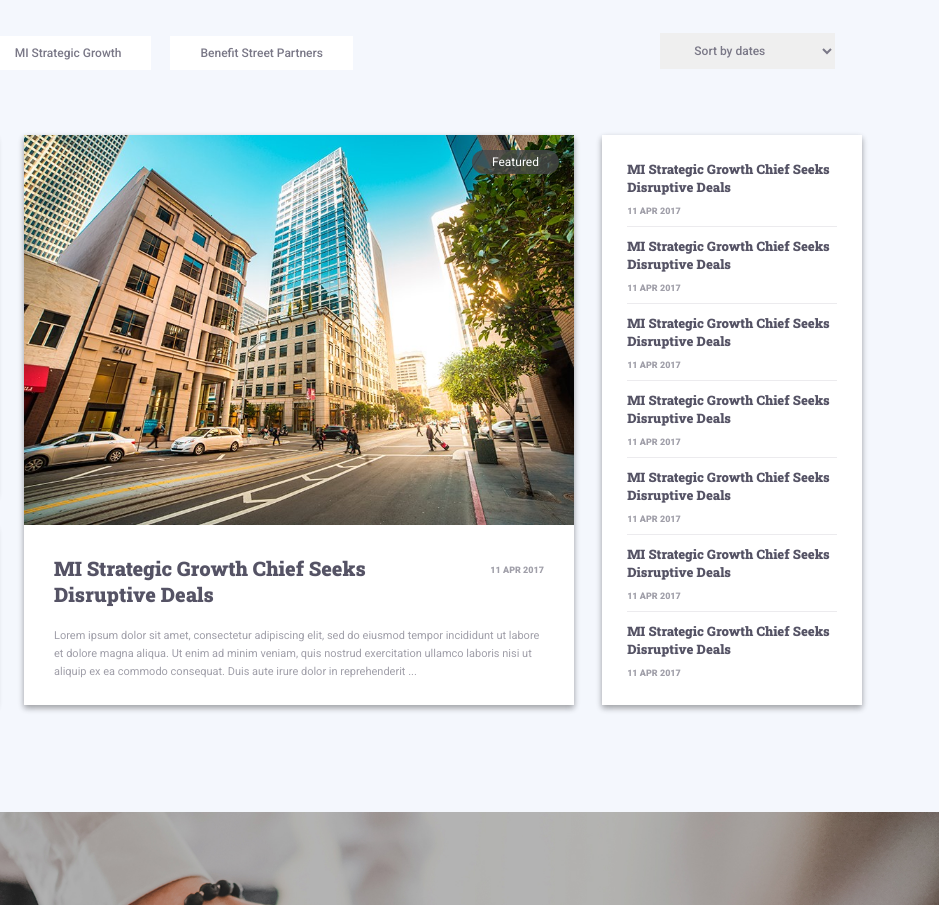
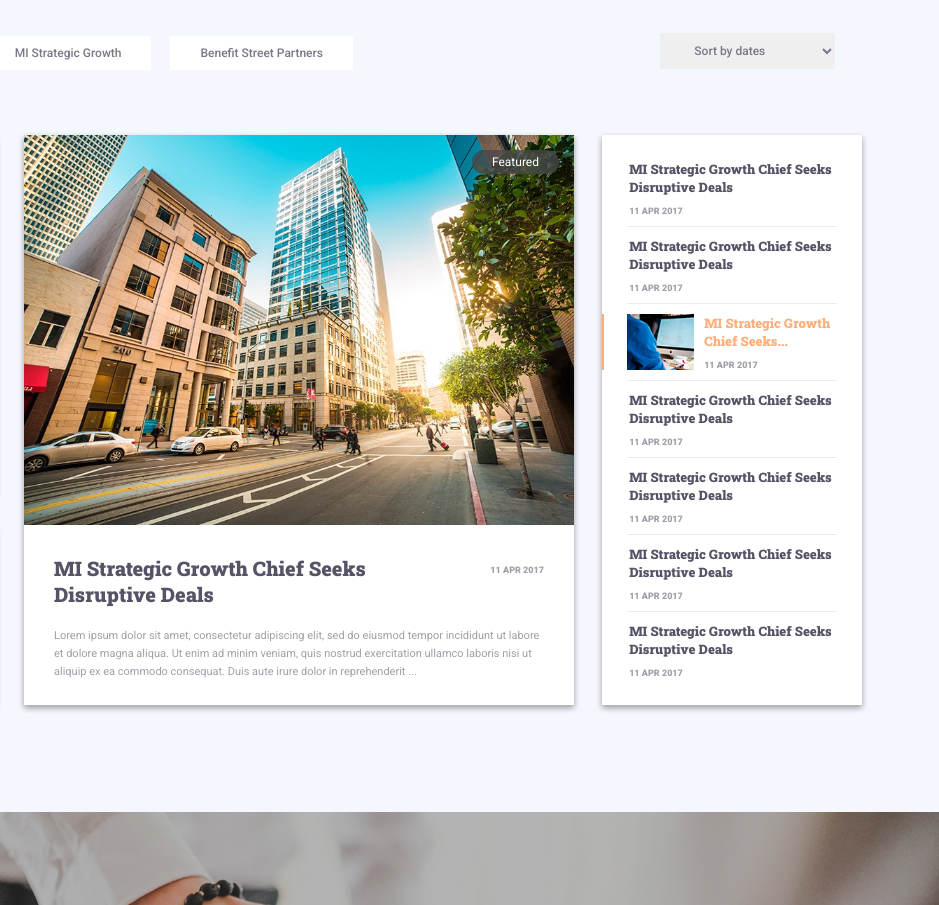
Before and after one commit to asoiu-hard-front-2018/3-lab-maslovmichail20, a website built with webpack: page src/index.html in a window 1280 px wide. Shown: the part 640-1545 px from the top of the page, 341-1280 px from the left. Built offline with nearby package versions, Linux system fonts and the light colour scheme.

Commit message:
Create animation for sidebar

```diff
--- a/package.json
+++ b/package.json
@@ -21,9 +21,9 @@
   "homepage": "https://github.com/asoiu-hard-front-2018/3-lab-maslovmichail20#readme",
   "devDependencies": {
     "@babel/core": "^7.1.2",
+    "@babel/preset-env": "^7.1.0",
     "babel-core": "^6.26.3",
     "babel-loader": "^8.0.4",
-    "babel-preset-env": "^1.7.0",
     "clean-webpack-plugin": "^0.1.19",
     "copy-webpack-plugin": "^4.5.3",
     "css-loader": "^1.0.0",
--- a/src/index.html
+++ b/src/index.html
@@ -72,39 +72,102 @@
             <span class="post-description font_roboto">Lorem ipsum dolor sit amet, consectetur adipiscing elit, sed do eiusmod tempor incididunt ut labore et dolore magna aliqua. Ut enim ad minim veniam, quis nostrud exercitation ullamco laboris nisi ut aliquip ex ea commodo consequat. Duis aute irure dolor in reprehenderit ...</span>
         </div>
         <div class="sidebar post_shadow">
+            <div class="sidebar__content">
+                <div class="sidebar__item_active">
+                    <img class="item__img" src="media/jpg/sidebar-img.jpg" alt="image"/>
+                    <div class="item__wrapper">
+                        <span class="post-caption font_roboto-slab-bold">MI Strategic Growth Chief Seeks...</span>
+                        <span class="post-date font_roboto-bold">11 APR 2017</span>
+                    </div>
+                </div>
                 <div class="sidebar__item">
                     <span class="post-caption font_roboto-slab-bold">MI Strategic Growth Chief Seeks Disruptive Deals</span>
                     <span class="post-date font_roboto-bold">11 APR 2017</span>
                 </div>
+            </div>
             <hr class="sidebar__line">
+            <div class="sidebar__content">
+                <div class="sidebar__item_active">
+                    <img class="item__img" src="media/jpg/sidebar-img.jpg" alt="image"/>
+                    <div class="item__wrapper">
+                        <span class="post-caption font_roboto-slab-bold">MI Strategic Growth Chief Seeks...</span>
+                        <span class="post-date font_roboto-bold">11 APR 2017</span>
+                    </div>
+                </div>
                 <div class="sidebar__item">
                     <span class="post-caption font_roboto-slab-bold">MI Strategic Growth Chief Seeks Disruptive Deals</span>
                     <span class="post-date font_roboto-bold">11 APR 2017</span>
                 </div>
+            </div>
             <hr class="sidebar__line">
+            <div class="sidebar__content sidebar__content_active">
+                <div class="sidebar__item_active">
+                    <img class="item__img" src="media/jpg/sidebar-img.jpg" alt="image"/>
+                    <div class="item__wrapper">
+                        <span class="post-caption font_roboto-slab-bold">MI Strategic Growth Chief Seeks...</span>
+                        <span class="post-date font_roboto-bold">11 APR 2017</span>
+                    </div>
+                </div>
                 <div class="sidebar__item">
                     <span class="post-caption font_roboto-slab-bold">MI Strategic Growth Chief Seeks Disruptive Deals</span>
                     <span class="post-date font_roboto-bold">11 APR 2017</span>
                 </div>
+            </div>
             <hr class="sidebar__line">
+            <div class="sidebar__content">
+                <div class="sidebar__item_active">
+                    <img class="item__img" src="media/jpg/sidebar-img.jpg" alt="image"/>
+                    <div class="item__wrapper">
+                        <span class="post-caption font_roboto-slab-bold">MI Strategic Growth Chief Seeks...</span>
+                        <span class="post-date font_roboto-bold">11 APR 2017</span>
+                    </div>
+                </div>
                 <div class="sidebar__item">
                     <span class="post-caption font_roboto-slab-bold">MI Strategic Growth Chief Seeks Disruptive Deals</span>
                     <span class="post-date font_roboto-bold">11 APR 2017</span>
                 </div>
+            </div>
             <hr class="sidebar__line">
+            <div class="sidebar__content">
+                <div class="sidebar__item_active">
+                    <img class="item__img" src="media/jpg/sidebar-img.jpg" alt="image"/>
+                    <div class="item__wrapper">
+                        <span class="post-caption font_roboto-slab-bold">MI Strategic Growth Chief Seeks...</span>
+                        <span class="post-date font_roboto-bold">11 APR 2017</span>
+                    </div>
+                </div>
                 <div class="sidebar__item">
                     <span class="post-caption font_roboto-slab-bold">MI Strategic Growth Chief Seeks Disruptive Deals</span>
                     <span class="post-date font_roboto-bold">11 APR 2017</span>
                 </div>
+            </div>
             <hr class="sidebar__line">
+            <div class="sidebar__content">
+                <div class="sidebar__item_active">
+                    <img class="item__img" src="media/jpg/sidebar-img.jpg" alt="image"/>
+                    <div class="item__wrapper">
+                        <span class="post-caption font_roboto-slab-bold">MI Strategic Growth Chief Seeks...</span>
+                        <span class="post-date font_roboto-bold">11 APR 2017</span>
+                    </div>
+                </div>
                 <div class="sidebar__item">
                     <span class="post-caption font_roboto-slab-bold">MI Strategic Growth Chief Seeks Disruptive Deals</span>
                     <span class="post-date font_roboto-bold">11 APR 2017</span>
                 </div>
+            </div>
             <hr class="sidebar__line">
+            <div class="sidebar__content">
+                <div class="sidebar__item_active">
+                    <img class="item__img" src="media/jpg/sidebar-img.jpg" alt="image"/>
+                    <div class="item__wrapper">
+                        <span class="post-caption font_roboto-slab-bold">MI Strategic Growth Chief Seeks...</span>
+                        <span class="post-date font_roboto-bold">11 APR 2017</span>
+                    </div>
+                </div>
                 <div class="sidebar__item">
                     <span class="post-caption font_roboto-slab-bold">MI Strategic Growth Chief Seeks Disruptive Deals</span>
                     <span class="post-date font_roboto-bold">11 APR 2017</span>
+                </div>
             </div>
         </div>
     </div>
--- a/src/js/index.js
+++ b/src/js/index.js
@@ -1,3 +1,9 @@
-import smoothScrollToBlog from "./smoothScroll";
+import smoothScrollToBlog from './smoothScroll';
+import sidebarChangeHandler from './sidebarChangeHandler';
+
+const sidebarItems = document.querySelectorAll('.sidebar__content');
+for (let i = 0 ; i < sidebarItems.length ; i++) {
+    sidebarItems[i].onclick = sidebarChangeHandler(sidebarItems[i]);
+}
 
 document.querySelector('.picture__down-button').onclick = smoothScrollToBlog;
--- /dev/null
+++ b/src/js/sidebarChangeHandler.js
@@ -0,0 +1,14 @@
+function sidebarSetActiveHandler(element) {
+    element.classList.add('sidebar__content_active');
+}
+
+function resetPrevActive() {
+    document.querySelector('.sidebar__content_active').classList.remove('sidebar__content_active');
+}
+
+export default function(element) {
+    return () => {
+        resetPrevActive();
+        sidebarSetActiveHandler(element);
+    }
+}
--- /dev/null
+++ b/src/scss/post-container/sidebar/__content/_active/sidebar__content_active.scss
@@ -0,0 +1,8 @@
+.sidebar__content_active {
+  margin-left: 0;
+  @media screen and (max-width: 1150px) {
+    .sidebar__item_active {
+      display: flex;
+    }
+  }
+}
--- /dev/null
+++ b/src/scss/post-container/sidebar/__content/sidebar__content.scss
@@ -0,0 +1,18 @@
+.sidebar__content {
+  display: flex;
+  justify-content: left;
+  overflow: hidden;
+  margin-left: -255px;
+  transition: margin-left 0.8s ease;
+
+  @media screen and (max-width: 1150px) {
+    width: 105px;
+    margin-left: 0;
+
+    .sidebar__item_active {
+      display: none;
+    }
+  }
+}
+
+@import "_active/sidebar__content_active";
--- /dev/null
+++ b/src/scss/post-container/sidebar/__item/__img/item__img.scss
@@ -0,0 +1,8 @@
+.item__img {
+  width: 67px;
+  margin-left: -2px;
+
+  @media screen and (max-width: 1150px) {
+    display: none;
+  }
+}
--- /dev/null
+++ b/src/scss/post-container/sidebar/__item/__wrapper/item__wrapper.scss
@@ -0,0 +1,21 @@
+.item__wrapper {
+  display: flex;
+  flex-direction: column;
+  justify-content: flex-start;
+  margin-left: 10px;
+
+  .post-caption {
+    width: 130px;
+    margin-top: 0;
+    color: #FFAF7A;
+    cursor: pointer;
+
+    @media screen and (max-width: 1150px) {
+      width: 90px;
+    }
+  }
+
+  @media screen and (max-width: 1150px) {
+    margin-left: 5px;
+  }
+}
--- /dev/null
+++ b/src/scss/post-container/sidebar/__item/_active/sidebar__item_active.scss
@@ -0,0 +1,10 @@
+.sidebar__item_active {
+  display: flex;
+  padding: 0 25px;
+  align-items: center;
+  border-left: 2px solid #FFAF7A;
+
+  @media screen and (max-width: 1150px) {
+    padding: 0 0 0 10px;
+  }
+}
--- a/src/scss/post-container/sidebar/__item/sidebar__item.scss
+++ b/src/scss/post-container/sidebar/__item/sidebar__item.scss
@@ -26,3 +26,7 @@
     }
   }
 }
+
+@import "_active/sidebar__item_active";
+@import "__img/item__img";
+@import "__wrapper/item__wrapper";
--- a/src/scss/post-container/sidebar/sidebar.scss
+++ b/src/scss/post-container/sidebar/sidebar.scss
@@ -7,6 +7,7 @@
   flex-direction: column;
   text-align: left;
   background-color: white;
+  overflow: hidden;
 
   @media screen and (max-width: 1150px) {
     flex-direction: row;
@@ -19,3 +20,4 @@
 
 @import "__item/sidebar__item";
 @import "__line/sidebar__line";
+@import "__content/sidebar__content";
--- a/webpack.config.js
+++ b/webpack.config.js
@@ -21,7 +21,7 @@ module.exports = {
         use: {
           loader: 'babel-loader',
           options: {
-            presets: ['env']
+            presets: ['@babel/preset-env']
           }
         }
       },
```
Also changed, not shown: 1 other file. Lines whose indentation alone changed are shown as unchanged.
